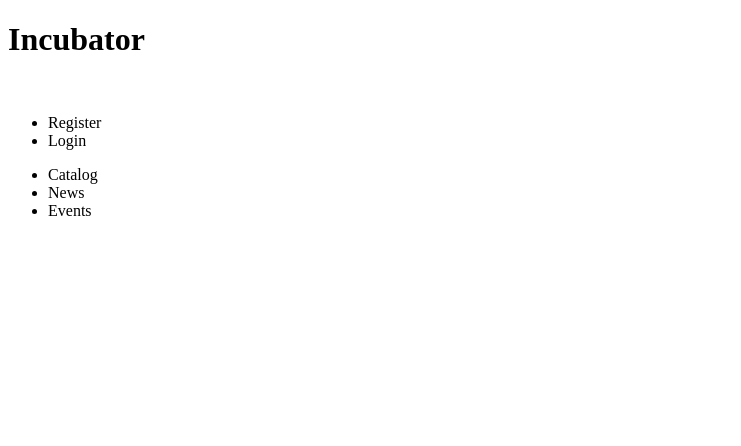
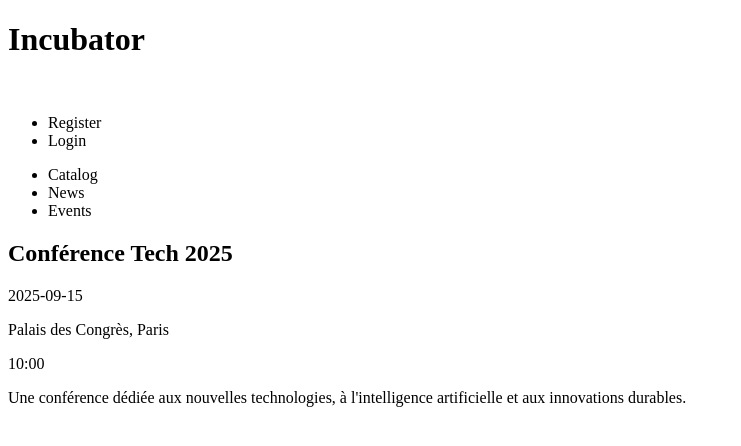
Before and after one commit to MysticOrga/Survivor, a Vue app in the folder frontend/incubator-app/: page /home/events/1 in a window 1280 px wide. Shown: the top 446 px of the page, without its empty margins (0-741 px from the left). Built offline with nearby package versions, Linux system fonts and the light colour scheme; the HTML template or start-up script is replaced by a standard one.

Commit message:
[events-page]add: events page, just frontend

```diff
--- /dev/null
+++ b/frontend/incubator-app/src/example/events.json
@@ -0,0 +1,26 @@
+[
+    {
+        "id": 1,
+        "title": "Conférence Tech 2025",
+        "date": "2025-09-15",
+        "location": "Palais des Congrès, Paris",
+        "time": "10:00",
+        "description": "Une conférence dédiée aux nouvelles technologies, à l'intelligence artificielle et aux innovations durables."
+    },
+    {
+        "id": 2,
+        "title": "Festival de Musique",
+        "date": "2025-09-20",
+        "location": "Parc de la Villette, Paris",
+        "time": "18:00",
+        "description": "Un festival en plein air réunissant des artistes internationaux et locaux, avec une ambiance festive et conviviale."
+    },
+    {
+        "id": 3,
+        "title": "Exposition d'Art Moderne",
+        "date": "2025-10-01",
+        "location": "Musée d'Art Contemporain, Lyon",
+        "time": "09:30",
+        "description": "Une exposition regroupant des œuvres contemporaines mettant en avant les nouvelles tendances artistiques."
+    }
+]
--- a/frontend/incubator-app/src/router/index.js
+++ b/frontend/incubator-app/src/router/index.js
@@ -6,6 +6,7 @@ import ProjectPage from "@/views/home/ProjectPage.vue";
 import NewsFeed from "@/views/home/NewsFeed.vue";
 import SearchFilter from "@/views/home/SearchFilter.vue";
 import EventsCalendar from "@/views/home/EventsCalendar.vue";
+import EventsPage from "@/views/home/EventsPage.vue"
 
 import AdminDashboard from "@/views/admin/AdminDashboard.vue";
 import ContentManagement from "@/views/admin/ContentManagement.vue";
@@ -23,6 +24,7 @@ const routes = [
   { path: "/home/news", name: "news", component: NewsFeed },
   { path: "/home/search", name: "search", component: SearchFilter },
   { path: "/home/events", name: "events", component: EventsCalendar },
+  { path: "/home/events/:id", name: "info", component: EventsPage},
 
   { path: "/admin/dashboard", name: "dashboard", component: AdminDashboard },
   { path: "/admin/projects", name: "admin-projects", component: ProjectManagement },
--- a/frontend/incubator-app/src/views/home/EventsCalendar.vue
+++ b/frontend/incubator-app/src/views/home/EventsCalendar.vue
@@ -1,3 +1,27 @@
 <template>
-    <div class="">test</div>
+    <div class="calendar">
+        <div
+            v-for="event in events"
+            :key="event.id"
+        >
+            <router-link :to="`/home/events/${event.id}`">
+                <div class="events">
+                    <p><strong>{{event.date}}:</strong> {{event.title}}</p>
+                </div>
+            </router-link>
+        </div>
+    </div>
 </template>
+
+<script>
+import events from "@/example/events.json"
+
+export default {
+    name: 'EventsCalendar',
+    data() {
+        return {
+            events
+        }
+    }
+}
+</script>
--- /dev/null
+++ b/frontend/incubator-app/src/views/home/EventsPage.vue
@@ -0,0 +1,31 @@
+<template>
+    <section v-if="event">
+        <div class="details">
+            <h2>{{event.title}}</h2>
+            <p>{{event.date}}</p>
+            <p>{{event.location}}</p>
+            <p>{{event.time}}</p>
+            <p>{{event.description}}</p>
+        </div>
+    </section>
+    <section v-else>
+        <p>Pas de news</p>
+    </section>
+</template>
+
+<script>
+import events from '@/example/events.json'
+
+export default {
+  name: 'EventsPage',
+  data() {
+    return {
+      event: null
+    }
+  },
+  created() {
+    const id = Number(this.$route.params.id)
+    this.event = events.find(s => s.id === id)
+  }
+}
+</script>
```
